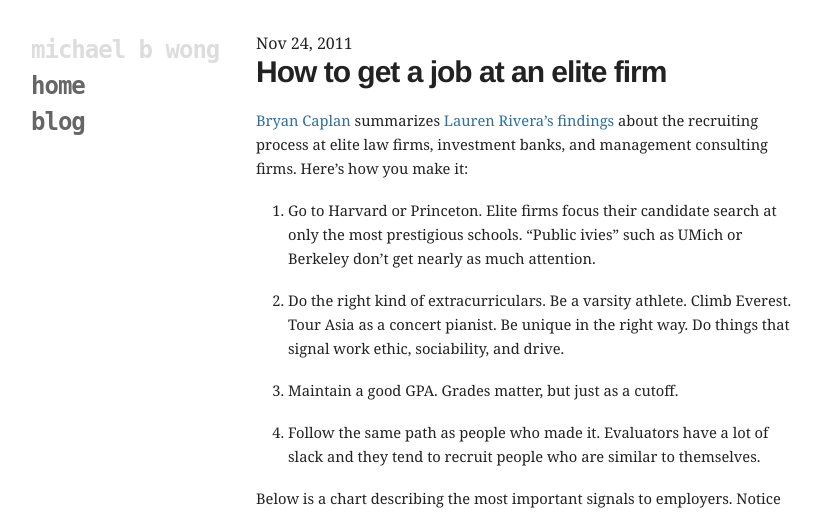
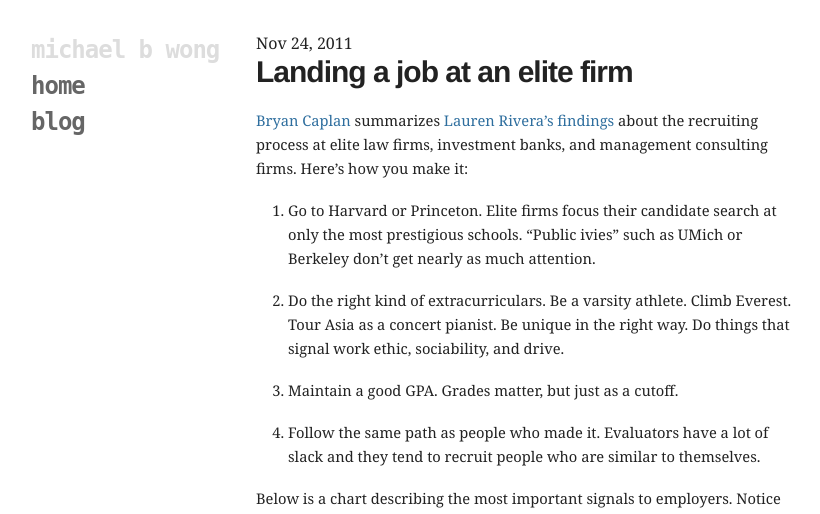
Before and after one commit to mbwong/mbwong.github.com, a Jekyll site: the page built from _posts/2011-11-24-so-you-want-to-work-for-an-elite-firm.md, in a window 1280 px wide. Shown: the top 514 px of the page, without its empty margins (94-914 px from the left). Built offline with Jekyll 4.4.1, drawn with Linux system fonts in a browser that asks for light colours.

Commit message:
Update 2011-11-24-so-you-want-to-work-for-an-elite-firm.md

```diff
--- a/_posts/2011-11-24-so-you-want-to-work-for-an-elite-firm.md
+++ b/_posts/2011-11-24-so-you-want-to-work-for-an-elite-firm.md
@@ -1,9 +1,9 @@
 ---
 tags: career
-title: How to get a job at an elite firm
+title: Landing a job at an elite firm
 layout: post
 ---
-# How to get a job at an elite firm
+# Landing a job at an elite firm
 
 [Bryan
 Caplan](http://econlog.econlib.org/archives/2011/11/how_elite_firms.html)
```
